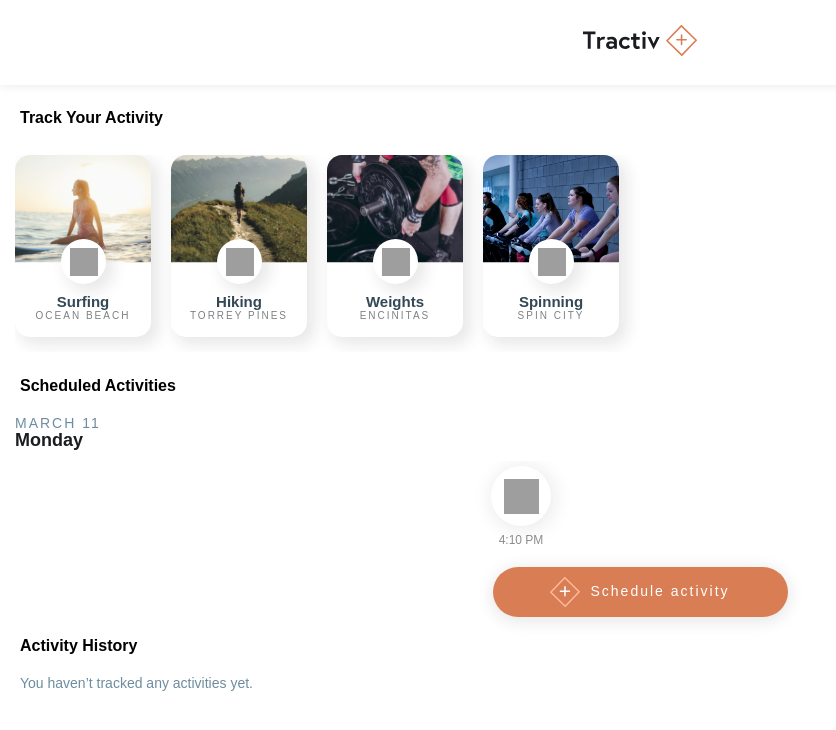
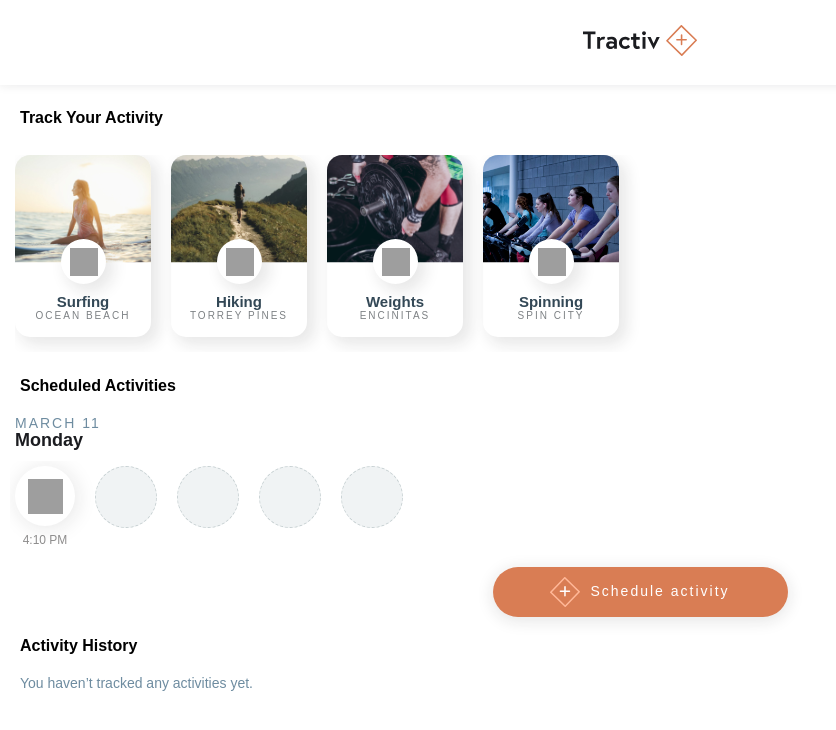
Before and after one commit to amacar/activity-tracker, a React app: page / in a window 1280 px wide. Shown: the top 730 px of the page, without its empty margins (0-836 px from the left). Built offline with nearby package versions, Linux system fonts and the light colour scheme; data requests are answered from the project's data file; grey boxes are pictures that could not be loaded; a web font is replaced by a local one.

Commit message:
Added empty activity placeholder

```diff
--- a/src/components/Activities/ActivitiesRow.css
+++ b/src/components/Activities/ActivitiesRow.css
@@ -25,3 +25,7 @@
   margin-top: 12px;
   margin-left: -5px;
 }
+
+.ActivitiesRow-slider .slick-slide {
+  margin-right: 15px;
+}
--- a/src/components/Activities/ActivitiesRow.js
+++ b/src/components/Activities/ActivitiesRow.js
@@ -15,8 +15,14 @@ const ActivitiesRow = ({ group: { month, day, dayWord, activities } }) => {
     variableWidth: true,
     arrows: false,
     dots: false,
-    swipeToSlide: true
+    swipeToSlide: true,
+    swipe: activities.length > 4
   };
+
+  // add empty placeholders if needed
+  while (activities.length < 5) {
+    activities.push({});
+  }
 
   return (
     <div className="ActivitiesRow">
@@ -26,8 +32,8 @@ const ActivitiesRow = ({ group: { month, day, dayWord, activities } }) => {
       <span className="ActivitiesRow-day">{dayWord}</span>
       <div className="ActivitiesRow-slider">
         <Slider {...settings}>
-          {activities.map(activity => (
-            <ActivityItem key={activity.id} icon={Activities[activity.type].icon} text={moment(activity.start).format("h:mm A")} />
+          {activities.map((activity, i) => (
+            <ActivityItem key={i} icon={Activities[activity.type] && Activities[activity.type].icon} text={moment(activity.start).format("h:mm A")} />
           ))}
         </Slider>
       </div>
--- a/src/components/Activities/ActivityItem.css
+++ b/src/components/Activities/ActivityItem.css
@@ -23,3 +23,13 @@
   width: 35px;
   height: 35px;
 }
+
+.ActivityItem-icon-blank {
+  background-color: #f0f3f4;
+  width: 60px;
+  height: 60px;
+  border-radius: 50%;
+  border-style: dashed;
+  border-color: #c8d1d3;
+  border-width: 1px;
+}
--- a/src/components/Activities/ActivityItem.js
+++ b/src/components/Activities/ActivityItem.js
@@ -3,13 +3,17 @@ import React from "react";
 import "./ActivityItem.css";
 
 const ActivityItem = ({ icon, text }) => {
-  return (
+  return icon ? (
     <div className="ActivityItem">
       <div className="ActivityItem-icon">
         <img src={icon} alt="" />
       </div>
       <span>{text}</span>
     </div>
+  ) : (
+    <div className="ActivityItem">
+      <div className="ActivityItem-icon-blank" />
+    </div>
   );
 };
 
```
